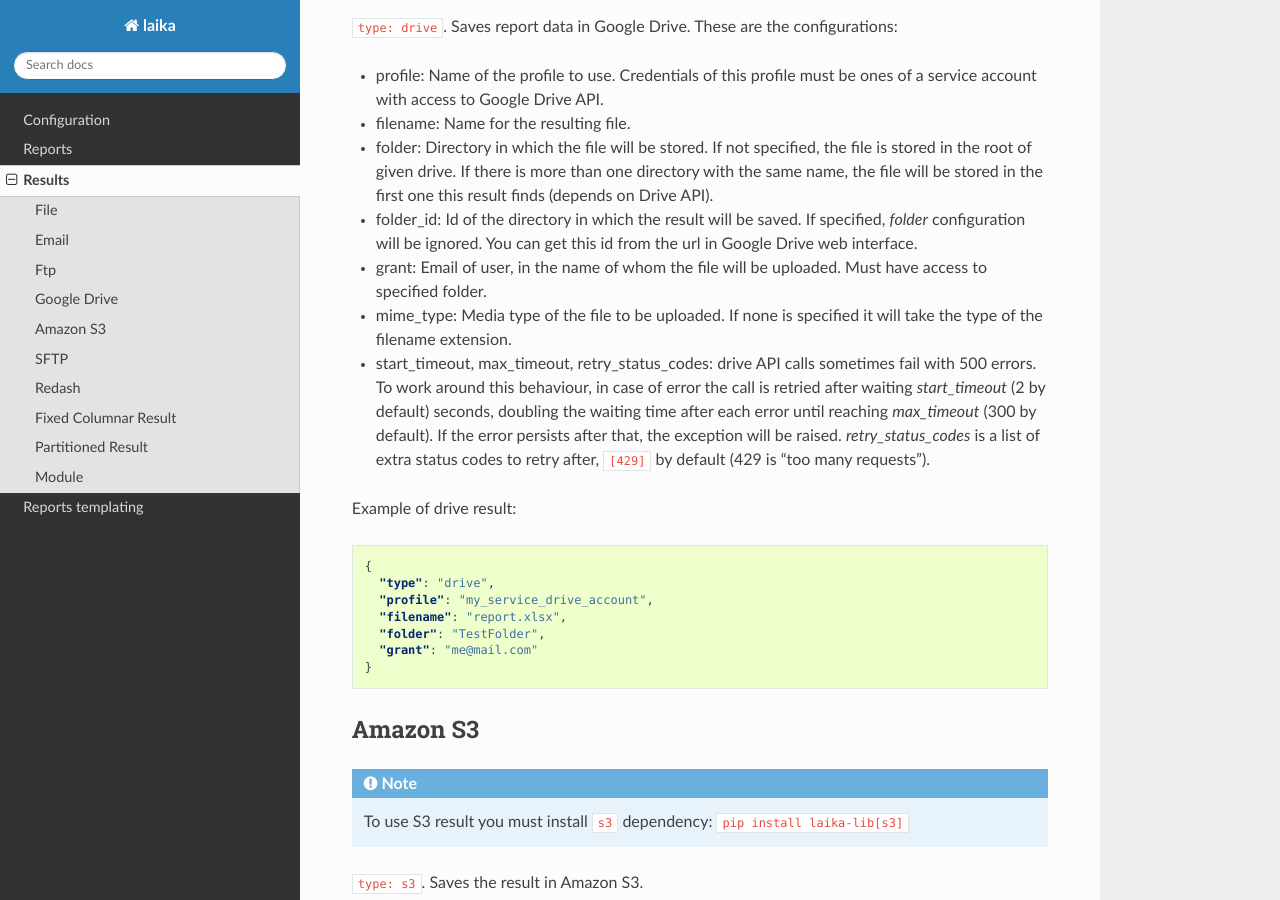
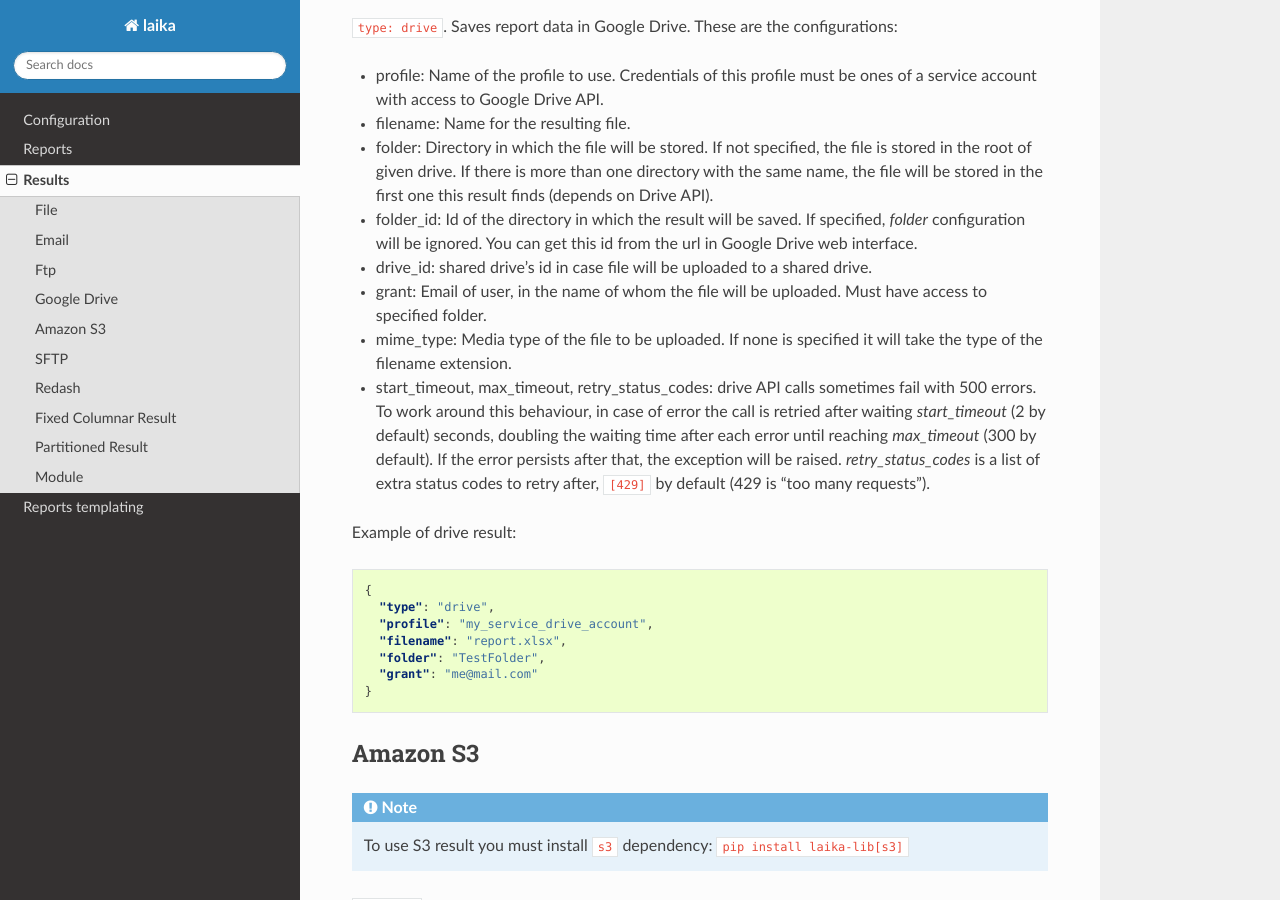
Before and after one commit to trocafone/laika, a Sphinx documentation site: the page built from docs/results.rst, in a window 1280 px wide and 900 px high, scrolled down 2032 px. Built offline with Sphinx 7.4.7 and the Read the Docs theme 2.0.0, drawn with Linux system fonts in a browser that asks for light colours.

Commit message:
Add docs on drive_id config

```diff
--- a/docs/reports.rst
+++ b/docs/reports.rst
@@ -173,6 +173,7 @@ Configuration:
    ``<folder>/<subfolder>/<filename>``
 -  file\_id: google drive's id of the file to download. If specified,
    all other file options are ignored.
+-  drive\_id: shared drive's id in case the file is in a shared drive.
 -  start_timeout, max_timeout, retry_status_codes: drive API calls sometimes
    fail with 500 errors. To work around this behaviour, in case of error the
    call is retried after waiting *start_timeout* (2 by default) seconds,
--- a/docs/results.rst
+++ b/docs/results.rst
@@ -114,6 +114,7 @@ configurations:
 -  folder\_id: Id of the directory in which the result will be saved. If
    specified, *folder* configuration will be ignored. You can get this
    id from the url in Google Drive web interface.
+-  drive\_id: shared drive's id in case file will be uploaded to a shared drive.
 -  grant: Email of user, in the name of whom the file will be uploaded.
    Must have access to specified folder.
 -  mime_type: Media type of the file to be uploaded. If none is specified
```
